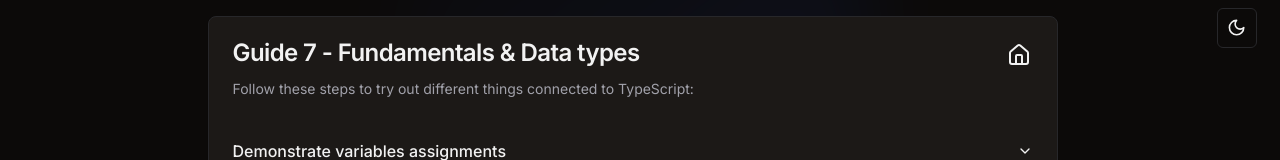
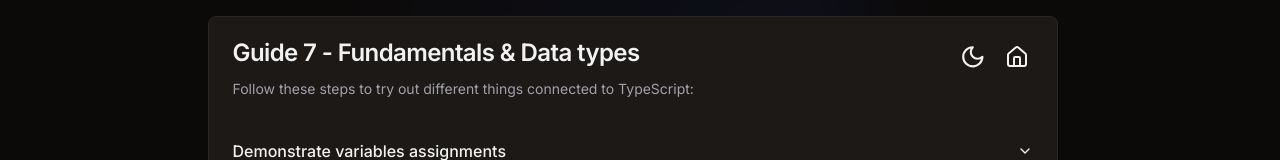
Before and after one commit to vikkiklikk/typescript-fundamentals, a Next.js app: page /guide7 in a window 1280 px wide. Shown: the top 160 px of the page. Built offline with nearby package versions, Linux system fonts and the light colour scheme.

Commit message:
theme toggler was not working in the top right corner after scroll gutter - moved it into the card component using absolute, wrapped the home icon in a button ghost and placed the two side by side - looks better now done

```diff
--- a/app/guide10/page.tsx
+++ b/app/guide10/page.tsx
@@ -21,6 +21,7 @@ import Link from "next/link";
 import AccordionInstructionToast from "../guide7/components/accordionInstruction";
 import Functions from "./components/Functions";
 import { House } from "lucide-react";
+import { ModeToggle } from "@/components/theme-toggler";
 
 const page = () => {
   return (
@@ -29,10 +30,15 @@ const page = () => {
       <div className="flex flex-col mt-4 items-center justify-center">
         <div className="relative z-[-1] flex place-items-center before:absolute before:h-[300px] before:w-full before:-translate-x-1/2 before:rounded-full before:bg-gradient-radial before:from-white before:to-transparent before:blur-2xl before:content-[''] after:absolute after:-z-20 after:h-[180px] after:w-full after:translate-x-1/3 after:bg-gradient-conic after:from-sky-200 after:via-blue-200 after:blur-2xl after:content-[''] before:dark:bg-gradient-to-br before:dark:from-transparent before:dark:to-blue-700 before:dark:opacity-10 after:dark:from-sky-900 after:dark:via-[#0141ff] after:dark:opacity-40 sm:before:w-[480px] sm:after:w-[240px] before:lg:h-[360px]"></div>
         <Card className="w-[850px] relative">
-          <div className="absolute top-5 right-5 hover:bg-gray-600 rounded-full p-1.5 transition-all">
-            <Link href="/">
-              <House />
-            </Link>
+          <div className="absolute right-16 top-5">
+            <ModeToggle />
+          </div>
+          <div className="absolute top-5 right-5">
+            <Button variant="ghost" size="icon">
+              <Link href="/">
+                <House />
+              </Link>
+            </Button>
           </div>
           <CardHeader>
             <div className="mb-2">
--- a/app/guide7/page.tsx
+++ b/app/guide7/page.tsx
@@ -28,6 +28,7 @@ import ObjectOperations from "./components/objectOperations";
 import MathMethods from "./components/mathMethods";
 import DateOperations from "./components/dateOperations";
 import { House } from "lucide-react";
+import { ModeToggle } from "@/components/theme-toggler";
 
 const page = () => {
   return (
@@ -36,10 +37,15 @@ const page = () => {
       <div className="flex flex-col mt-4 items-center justify-center hide-scrollbar">
         <div className="relative z-[-1] flex place-items-center before:absolute before:h-[300px] before:w-full before:-translate-x-1/2 before:rounded-full before:bg-gradient-radial before:from-white before:to-transparent before:blur-2xl before:content-[''] after:absolute after:-z-20 after:h-[180px] after:w-full after:translate-x-1/3 after:bg-gradient-conic after:from-sky-200 after:via-blue-200 after:blur-2xl after:content-[''] before:dark:bg-gradient-to-br before:dark:from-transparent before:dark:to-blue-700 before:dark:opacity-10 after:dark:from-sky-900 after:dark:via-[#0141ff] after:dark:opacity-40 sm:before:w-[480px] sm:after:w-[240px] before:lg:h-[360px]"></div>
         <Card className="w-[850px] relative">
-          <div className="absolute top-5 right-5 hover:bg-gray-600 rounded-full p-1.5 transition-all">
-            <Link href="/">
-              <House />
-            </Link>
+          <div className="absolute right-16 top-5">
+            <ModeToggle />
+          </div>
+          <div className="absolute top-5 right-5">
+            <Button variant="ghost" size="icon">
+              <Link href="/">
+                <House />
+              </Link>
+            </Button>
           </div>
           <CardHeader>
             <div className="mb-2">
--- a/app/guide8/page.tsx
+++ b/app/guide8/page.tsx
@@ -21,6 +21,7 @@ import Link from "next/link";
 import AccordionInstructionToast from "../guide7/components/accordionInstruction";
 import PeopleData from "./components/data";
 import { House } from "lucide-react";
+import { ModeToggle } from "@/components/theme-toggler";
 
 const page = () => {
   return (
@@ -29,10 +30,15 @@ const page = () => {
       <div className="flex flex-col mt-4 items-center justify-center">
         <div className="relative z-[-1] flex place-items-center before:absolute before:h-[300px] before:w-full before:-translate-x-1/2 before:rounded-full before:bg-gradient-radial before:from-white before:to-transparent before:blur-2xl before:content-[''] after:absolute after:-z-20 after:h-[180px] after:w-full after:translate-x-1/3 after:bg-gradient-conic after:from-sky-200 after:via-blue-200 after:blur-2xl after:content-[''] before:dark:bg-gradient-to-br before:dark:from-transparent before:dark:to-blue-700 before:dark:opacity-10 after:dark:from-sky-900 after:dark:via-[#0141ff] after:dark:opacity-40 sm:before:w-[480px] sm:after:w-[240px] before:lg:h-[360px]"></div>
         <Card className="w-[850px] relative">
-          <div className="absolute top-5 right-5 hover:bg-gray-600 rounded-full p-1.5 transition-all">
-            <Link href="/">
-              <House />
-            </Link>
+          <div className="absolute right-16 top-5">
+            <ModeToggle />
+          </div>
+          <div className="absolute top-5 right-5">
+            <Button variant="ghost" size="icon">
+              <Link href="/">
+                <House />
+              </Link>
+            </Button>
           </div>
           <CardHeader>
             <div className="mb-2">
--- a/app/guide9/page.tsx
+++ b/app/guide9/page.tsx
@@ -21,6 +21,7 @@ import Link from "next/link";
 import AccordionInstructionToast from "../guide7/components/accordionInstruction";
 import LoopOperations from "./components/loops";
 import { House } from "lucide-react";
+import { ModeToggle } from "@/components/theme-toggler";
 
 const page = () => {
   return (
@@ -29,10 +30,15 @@ const page = () => {
       <div className="flex flex-col mt-4 items-center justify-center">
         <div className="relative z-[-1] flex place-items-center before:absolute before:h-[300px] before:w-full before:-translate-x-1/2 before:rounded-full before:bg-gradient-radial before:from-white before:to-transparent before:blur-2xl before:content-[''] after:absolute after:-z-20 after:h-[180px] after:w-full after:translate-x-1/3 after:bg-gradient-conic after:from-sky-200 after:via-blue-200 after:blur-2xl after:content-[''] before:dark:bg-gradient-to-br before:dark:from-transparent before:dark:to-blue-700 before:dark:opacity-10 after:dark:from-sky-900 after:dark:via-[#0141ff] after:dark:opacity-40 sm:before:w-[480px] sm:after:w-[240px] before:lg:h-[360px]"></div>
         <Card className="w-[850px] relative">
-          <div className="absolute top-5 right-5 hover:bg-gray-600 rounded-full p-1.5 transition-all">
-            <Link href="/">
-              <House />
-            </Link>
+          <div className="absolute right-16 top-5">
+            <ModeToggle />
+          </div>
+          <div className="absolute top-5 right-5">
+            <Button variant="ghost" size="icon">
+              <Link href="/">
+                <House />
+              </Link>
+            </Button>
           </div>
           <CardHeader>
             <div className="mb-2">
--- a/app/layout.tsx
+++ b/app/layout.tsx
@@ -26,10 +26,7 @@ export default function RootLayout({
           enableSystem={false}
           disableTransitionOnChange
         >
-          <div className="min-h-screen text-foreground relative">
-            <div className="p-2 absolute right-0">
-              <ModeToggle />
-            </div>
+          <div className="min-h-screen text-foreground">
             <main>{children}</main>
           </div>
           <Toaster />
--- a/app/page.tsx
+++ b/app/page.tsx
@@ -1,9 +1,13 @@
+import { ModeToggle } from "@/components/theme-toggler";
 import Image from "next/image";
 import Link from "next/link";
 
 export default function Home() {
   return (
-    <main className="flex min-h-screen flex-col items-center justify-between p-24">
+    <main className="flex min-h-screen flex-col items-center justify-between p-24 relative">
+      <div className="absolute right-2 top-2 p-4">
+        <ModeToggle />
+      </div>
       <div className="z-10 w-full max-w-5xl items-center justify-between font-mono text-sm lg:flex">
         <p className="fixed left-0 top-0 flex w-full justify-center border-b border-gray-300 bg-gradient-to-b from-zinc-200 pb-6 pt-8 backdrop-blur-2xl dark:border-neutral-800 dark:bg-zinc-800/30 dark:from-inherit lg:static lg:w-auto  lg:rounded-xl lg:border lg:bg-gray-200 lg:p-4 lg:dark:bg-zinc-800/30">
           <a href="https://io.vefskoli.is" target="_blank">
--- a/components/theme-toggler.tsx
+++ b/components/theme-toggler.tsx
@@ -18,9 +18,9 @@ export function ModeToggle() {
   return (
     <DropdownMenu>
       <DropdownMenuTrigger asChild>
-        <Button variant="outline" size="icon">
+        <Button variant="ghost" size="icon">
           <Sun className="h-[1.2rem] w-[1.2rem] rotate-0 scale-100 transition-all dark:-rotate-90 dark:scale-0" />
-          <Moon className="absolute h-[1.2rem] w-[1.2rem] rotate-90 scale-0 transition-all dark:rotate-0 dark:scale-100" />
+          <Moon className="absolute h-[1.6rem] w-[1.6rem] rotate-90 scale-0 transition-all dark:rotate-0 dark:scale-100" />
           <span className="sr-only">Toggle theme</span>
         </Button>
       </DropdownMenuTrigger>
```
